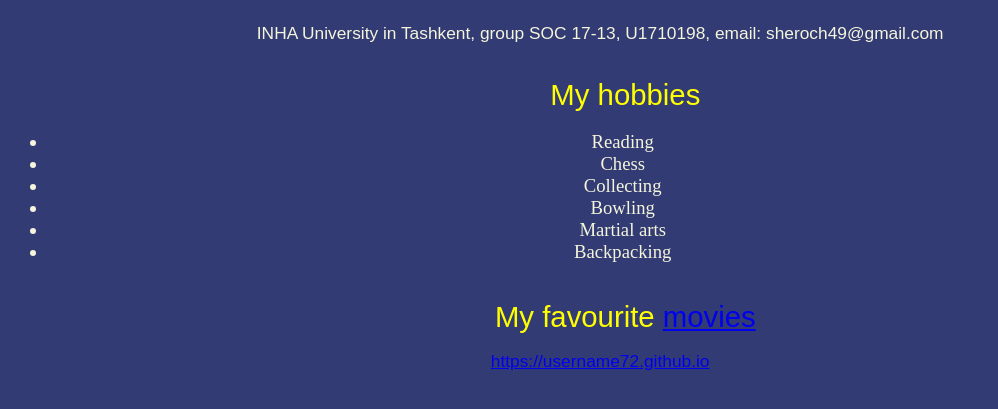
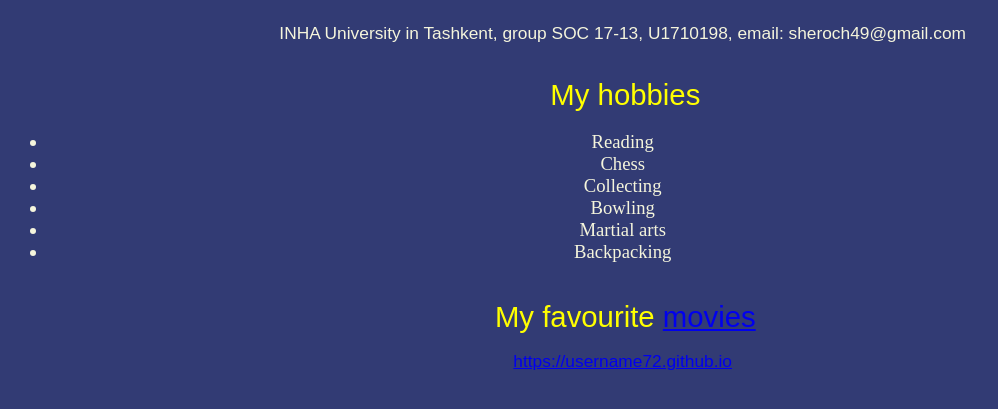
Before and after one commit to Username72/username72.github.io, a plain HTML site: page index.html in a window 1280 px wide. Shown: the part 377-786 px from the top of the page, without its empty margins (0-998 px from the left). Drawn offline with Linux system fonts and the light colour scheme.

Commit message:
Update style.css

```diff
--- a/style.css
+++ b/style.css
@@ -7,7 +7,7 @@ img.photo { display: block; margin: auto; width: 100pt }
 
 p { color: white; font-family: Arial; text-align: left; font-size: 13pt; margin-right: 5em}
 p.headline {color: beige; font-family: Arial; text-align: left; font-size: 18pt}
-p.fpage { color: beige; font-family: Arial; text-align: center; font-size: 13pt; margin-left: 0.4em; margin-bottom: 0em;}
+p.fpage { color: beige; font-family: Arial; text-align: center; font-size: 13pt; margin-left: 3em; margin-bottom: 0em;}
 p.fpage2 { color: yellow; font-family: Arial; text-align: center; font-size: 22pt; margin-left: 4em; margin-top: 0em; margin-bottom: 0em;}
 
 ol { color: yellow; font-family: serif; text-align: left; font-size: 20pt}
```
